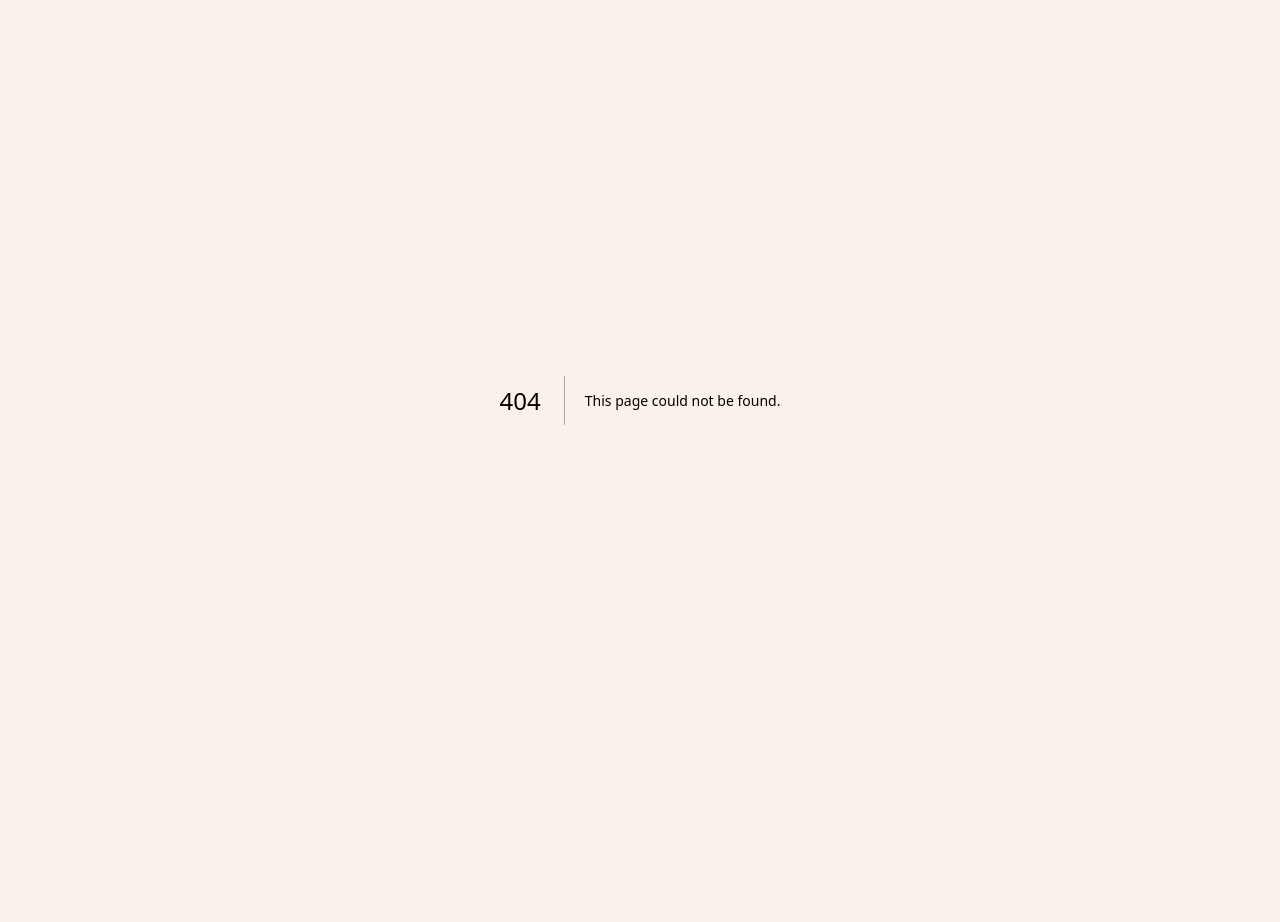
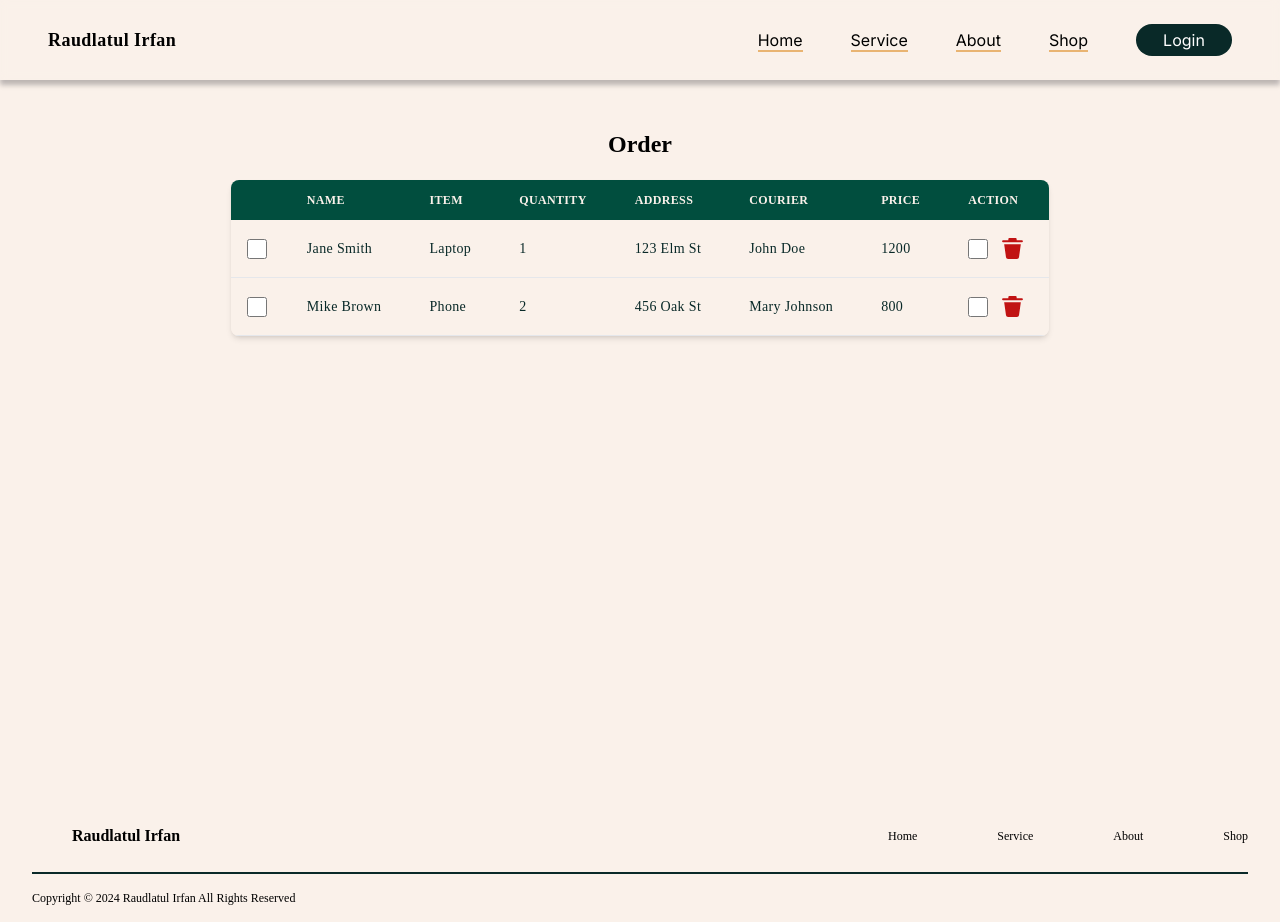
Before and after one commit to michaeltio/raudlatul_dummy, a Next.js app in the folder client/: page /admin/order in a window 1280 px wide. Before the commit this address had no page. Before the commit the page ends 800 px from the top, so only its background shows below. Built offline with nearby package versions, Linux system fonts and the light colour scheme.

Commit message:
Admin Order

```diff
--- /dev/null
+++ b/client/src/app/(layout)/admin/order/page.jsx
@@ -0,0 +1,154 @@
+"use client";
+import React, { useEffect, useState } from "react";
+import Image from "next/image";
+
+export default function Order() {
+  const [orders, setOrders] = useState([]);
+  const [formData, setFormData] = useState({
+    courier_name: "",
+    customer_address: "",
+    customer_name: "",
+    item_name: "",
+    price: "",
+    quantity: "",
+  });
+
+  useEffect(() => {
+    const tempOrders = [
+      {
+        id: 1,
+        courier_name: "John Doe",
+        customer_address: "123 Elm St",
+        customer_name: "Jane Smith",
+        item_name: "Laptop",
+        price: "1200",
+        quantity: "1",
+      },
+      {
+        id: 2,
+        courier_name: "Mary Johnson",
+        customer_address: "456 Oak St",
+        customer_name: "Mike Brown",
+        item_name: "Phone",
+        price: "800",
+        quantity: "2",
+      },
+      // Add more temporary order objects as needed
+    ];
+
+    setOrders(tempOrders);
+  }, []);
+
+  const handleChange = (e) => {
+    setFormData({ ...formData, [e.target.name]: e.target.value });
+  };
+
+  const handleDelete = (id) => {
+    setOrders((prevOrders) => prevOrders.filter((order) => order.id !== id));
+  };
+
+  console.log(orders);
+
+  return (
+    <>
+      <div className="py-12" id="mainAdminOrder">
+        <section>
+          <div className="flex flex-col items-center gap-5">
+            <h1 className="item-center justify-center font-ptserif text-2xl font-black">
+              Order
+            </h1>
+
+            <div className="overflow-x-auto rounded-lg shadow-md">
+              <table className="w-full text-left font-ptserif text-sm tracking-wide text-[#FAF1EA]">
+                <thead className="bg-[#014E3E] text-xs uppercase text-[#FAF1EA]">
+                  <tr>
+                    <th scope="col" className="p-4"></th>
+                    <th scope="col" className="px-6 py-3">
+                      NAME
+                    </th>
+                    <th scope="col" className="px-6 py-3">
+                      ITEM
+                    </th>
+                    <th scope="col" className="px-6 py-3">
+                      QUANTITY
+                    </th>
+                    <th scope="col" className="px-6 py-3">
+                      ADDRESS
+                    </th>
+                    <th scope="col" className="px-6 py-3">
+                      COURIER
+                    </th>
+                    <th scope="col" className="px-6 py-3">
+                      PRICE
+                    </th>
+                    <th scope="col" className="px-6 py-3">
+                      ACTION
+                    </th>
+                  </tr>
+                </thead>
+                <tbody>
+                  {orders.map((item) => (
+                    <tr
+                      key={item.id}
+                      className="border-b bg-[#FAF1EA] dark:border-gray-700 dark:hover:bg-[#CBC7C4]"
+                    >
+                      <td className="w-4 p-4">
+                        <div className="flex items-center">
+                          <label
+                            htmlFor={`checkbox-table-search-${item.id}`}
+                            className="sr-only"
+                          >
+                            checkbox
+                          </label>
+                          <input
+                            type="checkbox"
+                            id={`checkbox-table-search-${item.id}`}
+                            className="h-5 w-5"
+                          />
+                        </div>
+                      </td>
+                      <th
+                        scope="row"
+                        className="whitespace-nowrap px-6 py-4 font-medium text-[#092928]"
+                      >
+                        {item.customer_name}
+                      </th>
+                      <td className="px-6 py-4 text-[#092928]">
+                        {item.item_name}
+                      </td>
+                      <td className="px-6 py-4 text-[#092928]">
+                        {item.quantity}
+                      </td>
+                      <td className="px-6 py-4 text-[#092928]">
+                        {item.customer_address}
+                      </td>
+                      <td className="px-6 py-4 text-[#092928]">
+                        {item.courier_name}
+                      </td>
+                      <td className="px-6 py-4 text-[#092928]">{item.price}</td>
+                      <td className="flex items-center gap-3 px-6 py-4 text-[#092928]">
+                        <input
+                          type="checkbox"
+                          id={`checkbox-table-search-${item.id}`}
+                          className="h-5 w-5"
+                        />
+                        <Image
+                          onClick={() => handleDelete(item.id)}
+                          src={`/svg/icon/delete.svg`}
+                          alt="delete"
+                          className="cursor-pointer"
+                          width={25}
+                          height={25}
+                        />
+                      </td>
+                    </tr>
+                  ))}
+                </tbody>
+              </table>
+            </div>
+          </div>
+        </section>
+      </div>
+    </>
+  );
+}
--- a/client/src/components/admin/OrderAdmin.jsx
+++ /dev/null
@@ -1,98 +0,0 @@
-"use client";
-import React, { useEffect, useState } from "react";
-import Image from "next/image";
-
-export default function OrderAdmin({ item }) {
-  const handleDelete = async (id) => {
-    console.log(id);
-    try {
-      const response = await fetch("http://localhost:3001/delete/order", {
-        method: "POST",
-        headers: {
-          "Content-Type": "application/json",
-        },
-        body: JSON.stringify({ id }),
-      });
-      const data = await response.json();
-      console.log(data);
-    } catch (error) {
-      console.error("Error deleting data:", error);
-    }
-  };
-
-  return (
-    <>
-      <div className="overflow-x-auto rounded-lg shadow-md">
-        <table className="w-full text-left font-ptserif text-sm tracking-wide text-[#FAF1EA]">
-          <thead className="bg-[#014E3E] text-xs uppercase text-[#FAF1EA]">
-            <tr>
-              <th scope="col" className="p-4"></th>
-              <th scope="col" className="px-6 py-3">
-                NAME{" "}
-              </th>
-              <th scope="col" className="px-6 py-3">
-                ITEM
-              </th>
-              <th scope="col" className="px-6 py-3">
-                QUANTITY
-              </th>
-              <th scope="col" className="px-6 py-3">
-                ADDRESS
-              </th>
-              <th scope="col" className="px-6 py-3">
-                COURIER
-              </th>
-              <th scope="col" className="px-6 py-3">
-                PRICE
-              </th>
-              <th scope="col" className="px-6 py-3">
-                ACTION
-              </th>
-            </tr>
-          </thead>
-          <tbody>
-            <tr className="border-b bg-[#FAF1EA] dark:border-gray-700 dark:hover:bg-[#CBC7C4]">
-              <td className="w-4 p-4">
-                <div className="flex items-center">
-                  <label for="checkbox-table-search-1" className="sr-only">
-                    checkbox
-                  </label>
-                </div>
-              </td>
-              <th
-                scope="row"
-                className="whitespace-nowrap px-6 py-4 font-medium text-[#092928]"
-              >
-                {item.customer_name}
-              </th>
-              <td className="px-6 py-4 text-[#092928]">{item.item_name}</td>
-              <td className="px-6 py-4 text-[#092928]">{item.quantity}</td>
-              <td className="px-6 py-4 text-[#092928]">
-                {item.customer_address}
-              </td>
-              <td className="px-6 py-4 text-[#092928]">{item.courier_name}</td>
-              <td className="px-6 py-4 text-[#092928]">{item.price}</td>
-              <td className="flex items-center gap-3 px-6 py-4 text-[#092928]">
-                <Image
-                  src={`/svg/icon/edit.svg`}
-                  alt="edit"
-                  className=""
-                  width={25}
-                  height={25}
-                />
-                <Image
-                  onClick={() => handleDelete(item.id)}
-                  src={`/svg/icon/delete.svg`}
-                  alt="delete"
-                  className=""
-                  width={25}
-                  height={25}
-                />
-              </td>
-            </tr>
-          </tbody>
-        </table>
-      </div>
-    </>
-  );
-}
```
